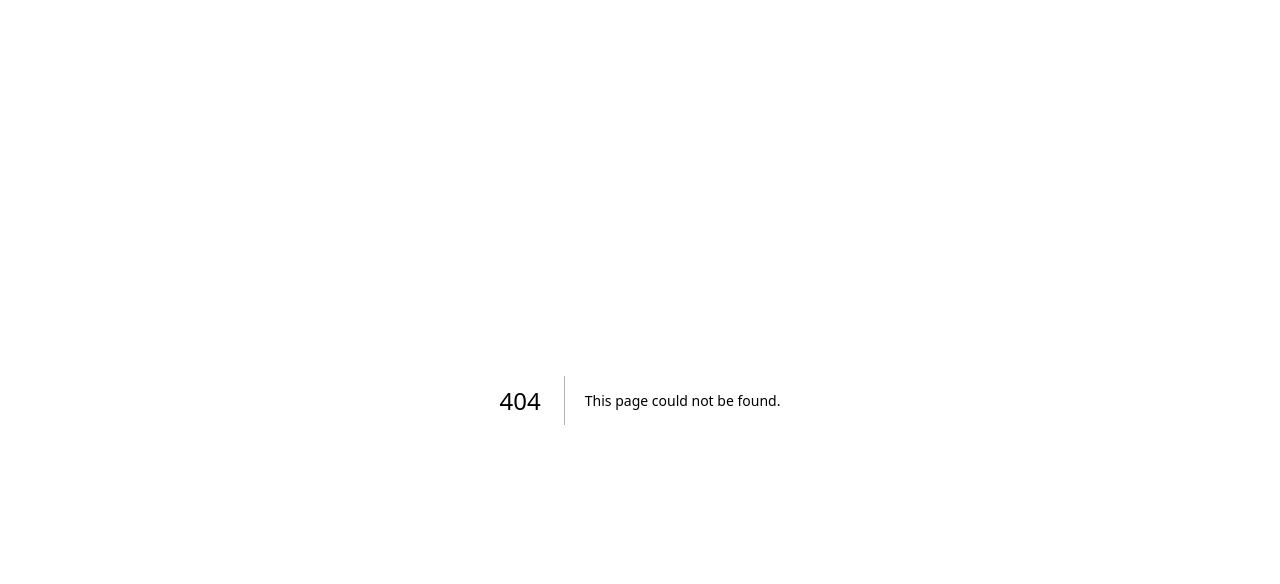
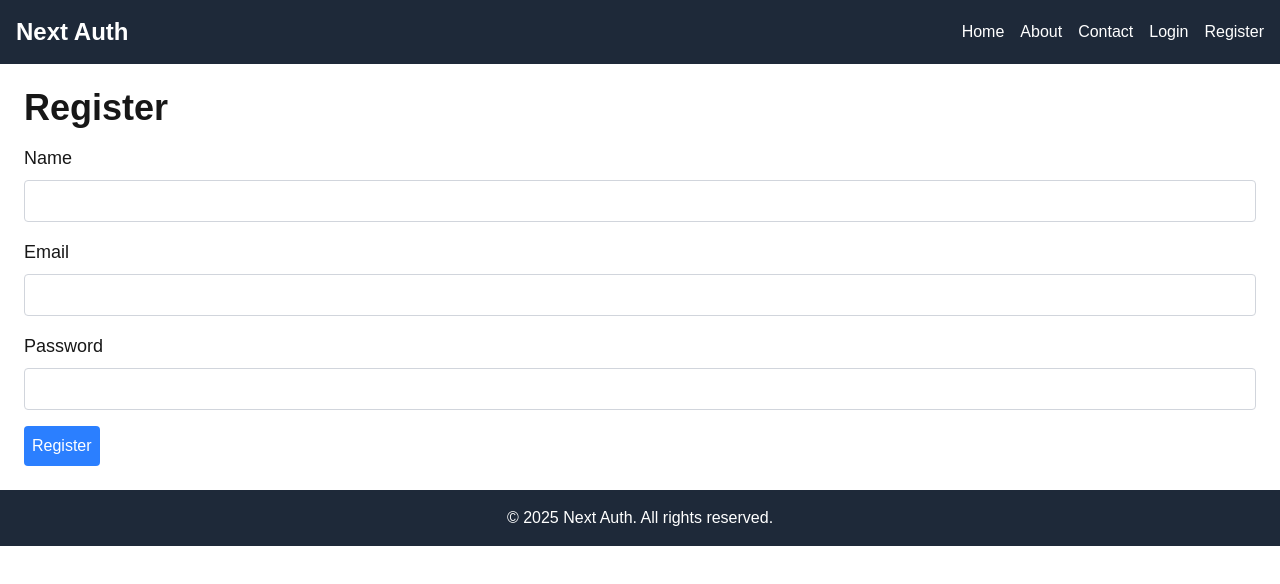
Before and after one commit to Apfirebolt/next15_auth_boilerplate, a Next.js app: page /register in a window 1280 px wide. Before the commit this address had no page. Shown: the top 584 px of the page. Built offline with nearby package versions, Linux system fonts and the light colour scheme.

Commit message:
pages for login and register added

```diff
--- /dev/null
+++ b/src/app/login/page.js
@@ -0,0 +1,54 @@
+import React, { Fragment } from "react";
+import Header from "@/components/header";
+import Footer from "@/components/footer";
+
+const LoginPage = () => {
+  return (
+    <Fragment>
+      <Header />
+      <main>
+        <section className="container mx-auto p-6">
+          <h1 className="text-4xl font-bold mb-4">Login</h1>
+          <form className="space-y-4">
+            <div>
+              <label className="block text-lg font-medium mb-2" htmlFor="email">
+                Email
+              </label>
+              <input
+                className="w-full p-2 border border-gray-300 rounded"
+                type="email"
+                id="email"
+                name="email"
+                required
+              />
+            </div>
+            <div>
+              <label
+                className="block text-lg font-medium mb-2"
+                htmlFor="password"
+              >
+                Password
+              </label>
+              <input
+                className="w-full p-2 border border-gray-300 rounded"
+                type="password"
+                id="password"
+                name="password"
+                required
+              />
+            </div>
+            <button
+              className="bg-blue-500 text-white p-2 rounded"
+              type="submit"
+            >
+              Login
+            </button>
+          </form>
+        </section>
+      </main>
+      <Footer />
+    </Fragment>
+  );
+};
+
+export default LoginPage;
--- a/src/app/page.js
+++ b/src/app/page.js
@@ -1,103 +1,40 @@
 import Image from "next/image";
+import React, { Fragment } from "react";
+import Header from "@/components/header";
+import Footer from "@/components/footer";
 
-export default function Home() {
+const Home = () => {
   return (
-    <div className="grid grid-rows-[20px_1fr_20px] items-center justify-items-center min-h-screen p-8 pb-20 gap-16 sm:p-20 font-[family-name:var(--font-geist-sans)]">
-      <main className="flex flex-col gap-[32px] row-start-2 items-center sm:items-start">
-        <Image
-          className="dark:invert"
+    <Fragment>
+      <Header />
+      <main>
+      <Image
+          className="dark:invert mt-10 mx-auto"
           src="/next.svg"
           alt="Next.js logo"
           width={180}
           height={38}
           priority
         />
-        <ol className="list-inside list-decimal text-sm/6 text-center sm:text-left font-[family-name:var(--font-geist-mono)]">
-          <li className="mb-2 tracking-[-.01em]">
-            Get started by editing{" "}
-            <code className="bg-black/[.05] dark:bg-white/[.06] px-1 py-0.5 rounded font-[family-name:var(--font-geist-mono)] font-semibold">
-              src/app/page.js
-            </code>
-            .
-          </li>
-          <li className="tracking-[-.01em]">
-            Save and see your changes instantly.
-          </li>
-        </ol>
+        <section className="container mx-auto p-6">
+          <h1 className="text-4xl font-bold mb-4">About Us</h1>
+          <p className="text-lg mb-4">
+            Welcome to our website! We are dedicated to providing the best
+            service possible.
+          </p>
+          <p className="text-lg mb-4">
+            Our team is composed of experienced professionals who are passionate
+            about what they do.
+          </p>
+          <p className="text-lg">
+            Thank you for visiting our site. We hope you find what you're
+            looking for and enjoy your stay.
+          </p>
+        </section>
+      </main>
+      <Footer />
+    </Fragment>
+  );
+};
 
-        <div className="flex gap-4 items-center flex-col sm:flex-row">
-          <a
-            className="rounded-full border border-solid border-transparent transition-colors flex items-center justify-center bg-foreground text-background gap-2 hover:bg-[#383838] dark:hover:bg-[#ccc] font-medium text-sm sm:text-base h-10 sm:h-12 px-4 sm:px-5 sm:w-auto"
-            href="https://vercel.com/new?utm_source=create-next-app&utm_medium=appdir-template-tw&utm_campaign=create-next-app"
-            target="_blank"
-            rel="noopener noreferrer"
-          >
-            <Image
-              className="dark:invert"
-              src="/vercel.svg"
-              alt="Vercel logomark"
-              width={20}
-              height={20}
-            />
-            Deploy now
-          </a>
-          <a
-            className="rounded-full border border-solid border-black/[.08] dark:border-white/[.145] transition-colors flex items-center justify-center hover:bg-[#f2f2f2] dark:hover:bg-[#1a1a1a] hover:border-transparent font-medium text-sm sm:text-base h-10 sm:h-12 px-4 sm:px-5 w-full sm:w-auto md:w-[158px]"
-            href="https://nextjs.org/docs?utm_source=create-next-app&utm_medium=appdir-template-tw&utm_campaign=create-next-app"
-            target="_blank"
-            rel="noopener noreferrer"
-          >
-            Read our docs
-          </a>
-        </div>
-      </main>
-      <footer className="row-start-3 flex gap-[24px] flex-wrap items-center justify-center">
-        <a
-          className="flex items-center gap-2 hover:underline hover:underline-offset-4"
-          href="https://nextjs.org/learn?utm_source=create-next-app&utm_medium=appdir-template-tw&utm_campaign=create-next-app"
-          target="_blank"
-          rel="noopener noreferrer"
-        >
-          <Image
-            aria-hidden
-            src="/file.svg"
-            alt="File icon"
-            width={16}
-            height={16}
-          />
-          Learn
-        </a>
-        <a
-          className="flex items-center gap-2 hover:underline hover:underline-offset-4"
-          href="https://vercel.com/templates?framework=next.js&utm_source=create-next-app&utm_medium=appdir-template-tw&utm_campaign=create-next-app"
-          target="_blank"
-          rel="noopener noreferrer"
-        >
-          <Image
-            aria-hidden
-            src="/window.svg"
-            alt="Window icon"
-            width={16}
-            height={16}
-          />
-          Examples
-        </a>
-        <a
-          className="flex items-center gap-2 hover:underline hover:underline-offset-4"
-          href="https://nextjs.org?utm_source=create-next-app&utm_medium=appdir-template-tw&utm_campaign=create-next-app"
-          target="_blank"
-          rel="noopener noreferrer"
-        >
-          <Image
-            aria-hidden
-            src="/globe.svg"
-            alt="Globe icon"
-            width={16}
-            height={16}
-          />
-          Go to nextjs.org →
-        </a>
-      </footer>
-    </div>
-  );
-}
+export default Home;
--- /dev/null
+++ b/src/app/register/page.js
@@ -0,0 +1,66 @@
+import React, { Fragment } from "react";
+import Header from "@/components/header";
+import Footer from "@/components/footer";
+
+const RegisterPage = () => {
+  return (
+    <Fragment>
+      <Header />
+      <main>
+        <section className="container mx-auto p-6">
+          <h1 className="text-4xl font-bold mb-4">Register</h1>
+          <form className="space-y-4">
+            <div>
+              <label className="block text-lg font-medium mb-2" htmlFor="name">
+                Name
+              </label>
+              <input
+                className="w-full p-2 border border-gray-300 rounded"
+                type="text"
+                id="name"
+                name="name"
+                required
+              />
+            </div>
+            <div>
+              <label className="block text-lg font-medium mb-2" htmlFor="email">
+                Email
+              </label>
+              <input
+                className="w-full p-2 border border-gray-300 rounded"
+                type="email"
+                id="email"
+                name="email"
+                required
+              />
+            </div>
+            <div>
+              <label
+                className="block text-lg font-medium mb-2"
+                htmlFor="password"
+              >
+                Password
+              </label>
+              <input
+                className="w-full p-2 border border-gray-300 rounded"
+                type="password"
+                id="password"
+                name="password"
+                required
+              />
+            </div>
+            <button
+              className="bg-blue-500 text-white p-2 rounded"
+              type="submit"
+            >
+              Register
+            </button>
+          </form>
+        </section>
+      </main>
+      <Footer />
+    </Fragment>
+  );
+};
+
+export default RegisterPage;
--- a/src/components/footer.jsx
+++ b/src/components/footer.jsx
@@ -4,7 +4,7 @@ const Footer = () => {
     return (
         <footer className="bg-gray-800 text-white py-4">
             <div className="container mx-auto text-center">
-                <p>&copy; {new Date().getFullYear()} Your Company. All rights reserved.</p>
+                <p>&copy; {new Date().getFullYear()} Next Auth. All rights reserved.</p>
             </div>
         </footer>
     );
--- a/src/components/header.jsx
+++ b/src/components/header.jsx
@@ -5,7 +5,7 @@ const Header = () => {
     <header className="bg-gray-800 p-4">
       <div className="container mx-auto flex justify-between items-center">
         <h1 className="text-white text-2xl font-bold">
-          <Link href="/">MyApp</Link>
+          <Link href="/">Next Auth</Link>
         </h1>
         <nav>
           <ul className="flex space-x-4">
@@ -24,6 +24,16 @@ const Header = () => {
                 Contact
               </Link>
             </li>
+            <li>
+              <Link href="/login" className="text-white hover:text-gray-400">
+                Login
+              </Link>
+            </li>
+            <li>
+              <Link href="/register" className="text-white hover:text-gray-400">
+                Register
+              </Link>
+            </li>
           </ul>
         </nav>
       </div>
```
